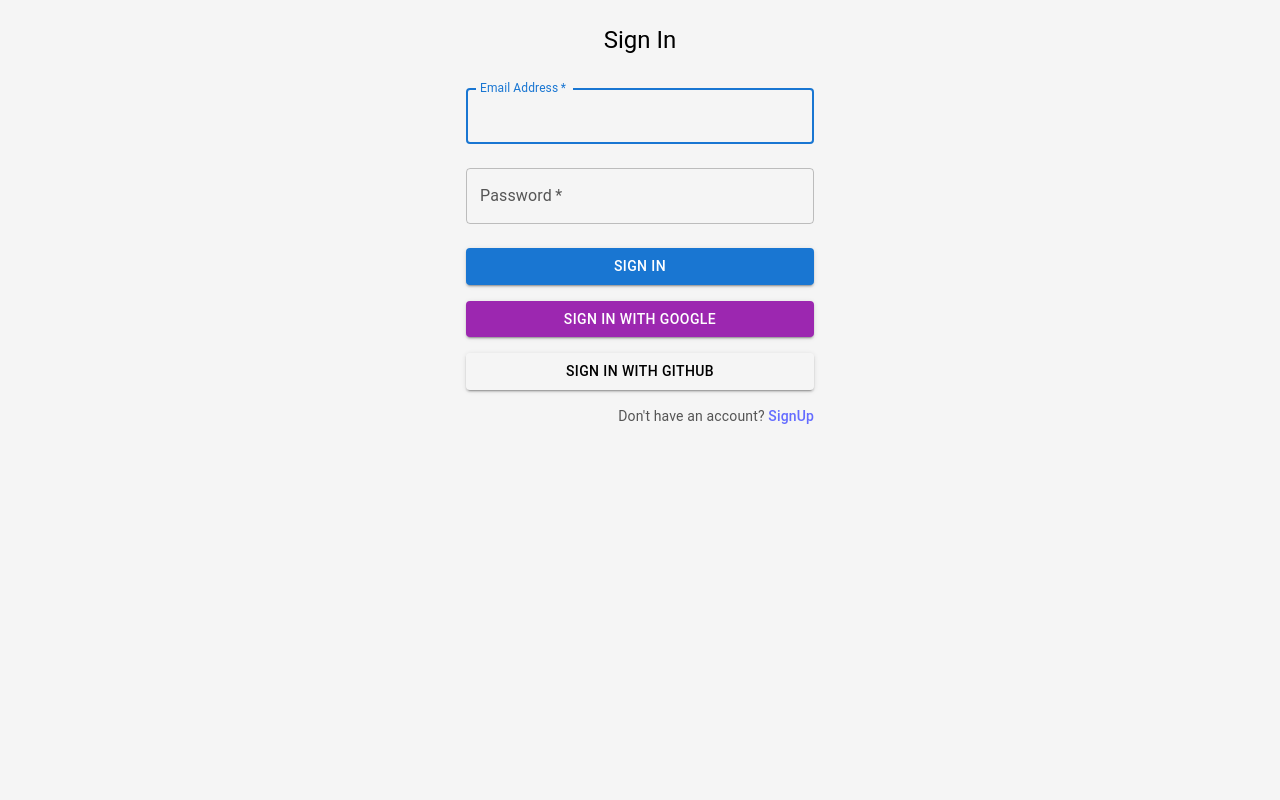
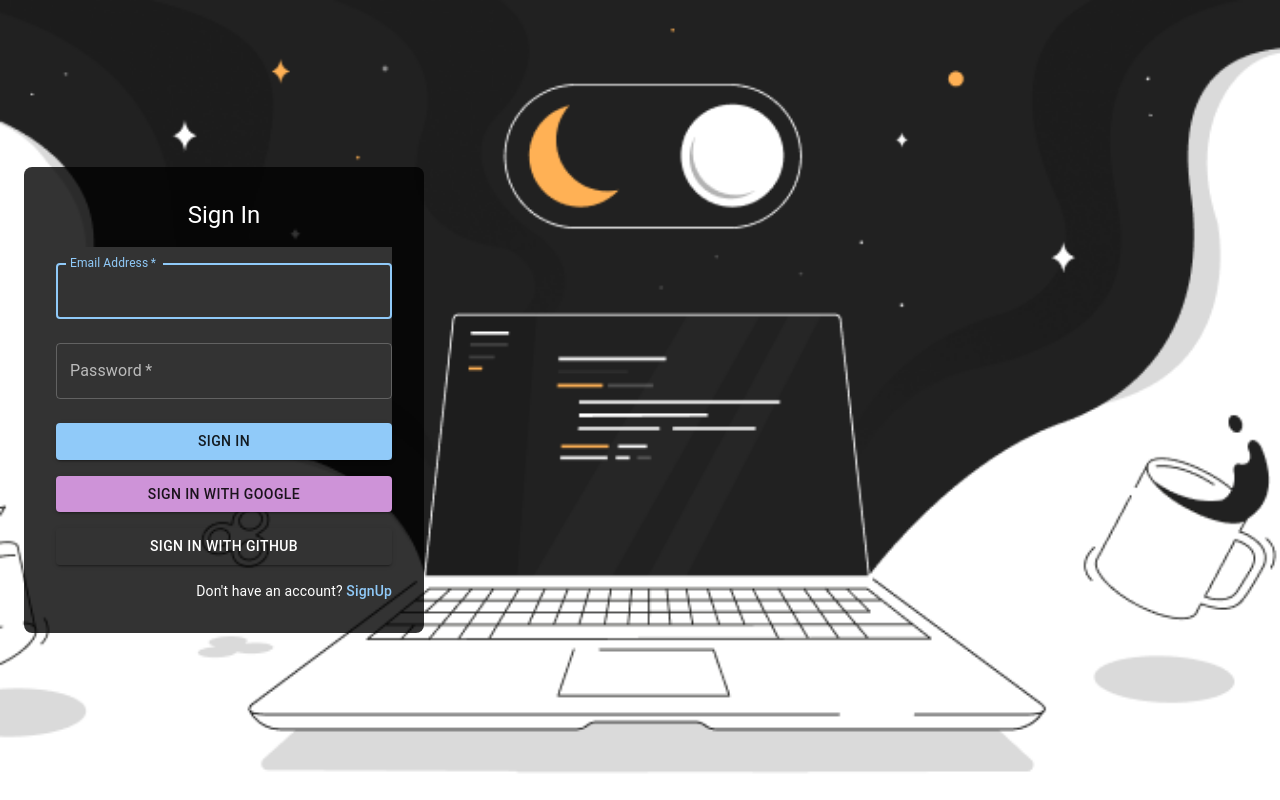
Before and after one commit to ALLURKARSUSHANTH/Open-Devs, a React (Vite) app in the folder frontend/: page /signin in a window 1280 px wide. Built offline with nearby package versions, Linux system fonts and the light colour scheme; no server answers.

Commit message:
Updated signin/signup background, added bottom nav for mobile, and improved chat UI with unread message badges.

```diff
--- a/frontend/src/Theme/toggleTheme.jsx
+++ b/frontend/src/Theme/toggleTheme.jsx
@@ -38,7 +38,7 @@ const ThemeContext = createContext();
 export const useTheme = () => useContext(ThemeContext);
 
 export const ThemeProviderWrapper = ({ children }) => {
-  const [theme, setTheme] = useState('light');
+  const [theme, setTheme] = useState('dark');
 
   const toggleTheme = () => {
     setTheme((prevTheme) => (prevTheme === 'light' ? 'dark' : 'light'));
--- a/frontend/src/components/Chat.jsx
+++ b/frontend/src/components/Chat.jsx
@@ -1,4 +1,4 @@
-import React, { useState, useEffect } from 'react';
+import React, { useState, useEffect , useRef} from 'react';
 import socket from '../context/socket';
 import axios from 'axios';
 import { auth } from '../firebase/firebaseConfig';
@@ -19,6 +19,7 @@ import {
   useMediaQuery,
   useTheme,
   IconButton,
+  Badge,
 } from '@mui/material';
 import { styled } from '@mui/system';
 import ArrowBackIcon from '@mui/icons-material/ArrowBack';
@@ -33,8 +34,20 @@ const StyledPaper = styled(Paper)(({ theme }) => ({
 
 const MessageBubble = styled(Paper)(({ theme, isSender }) => ({
   padding: theme.spacing(1.5),
-  backgroundColor: isSender ? theme.palette.primary.main : theme.palette.grey[200],
-  color: isSender ? '#fff' : theme.palette.text.primary,
+  backgroundColor: isSender
+    ? theme.palette.mode === 'dark'
+      ? theme.palette.primary.dark
+      : theme.palette.primary.main
+    : theme.palette.mode === 'dark'
+    ? theme.palette.grey[800]
+    : theme.palette.grey[200],
+  color: isSender
+    ? theme.palette.getContrastText(
+        theme.palette.mode === 'dark'
+          ? theme.palette.primary.dark
+          : theme.palette.primary.main
+      )
+    : theme.palette.text.primary,
   borderRadius: isSender ? '12px 12px 0 12px' : '12px 12px 12px 0',
   maxWidth: '70%',
   wordWrap: 'break-word',
@@ -49,9 +62,21 @@ const Chat = () => {
   const [activeUsers, setActiveUsers] = useState([]);
   const [loadingConnections, setLoadingConnections] = useState(false);
   const [loadingMessages, setLoadingMessages] = useState(false);
+  const [unreadCount, setUnreadCount] = useState({});
+  const messageRef = useRef(null);
+
 
   const theme = useTheme();
   const isSmallScreen = useMediaQuery(theme.breakpoints.down('sm'));
+
+  const scrollToBottom = () => {
+    messageRef.current?.scrollIntoView({ behavior: 'smooth' });
+  };
+
+
+  useEffect(() => {
+    scrollToBottom();
+  }, [messages]);
 
   // Get the logged-in user's UID
   useEffect(() => {
@@ -74,6 +99,11 @@ const Chat = () => {
         try {
           const response = await axios.get(`http://localhost:5000/connections/connected/${userId}`);
           setConnections(response.data.connections);
+          const initialUnreadMessages = {};
+          response.data.connections.forEach((connection) => {
+            initialUnreadMessages[connection._id] = 0;
+          });
+          setUnreadCount(initialUnreadMessages);
         } catch (error) {
           console.error('Failed to fetch connections:', error);
         } finally {
@@ -93,6 +123,11 @@ const Chat = () => {
         try {
           const response = await axios.get(`http://localhost:5000/messages/${userId}/${selectedConnection}`);
           setMessages(response.data);
+          setUnreadCount((prevUnreadCount) => ({
+            ...prevUnreadCount,
+            [selectedConnection]: 0,
+          })
+          )
         } catch (error) {
           console.error('Failed to fetch messages:', error);
         } finally {
@@ -122,6 +157,13 @@ const Chat = () => {
           newMessage.receiverId === selectedConnection
         ) {
           setMessages((prevMessages) => [...prevMessages, newMessage]);
+        }
+
+        if(newMessage.senderId !== selectedConnection) {
+          setUnreadCount((prevUnreadCount) => ({
+            ...prevUnreadCount,
+            [newMessage.senderId]: (prevUnreadCount[newMessage.senderId]  || 0)+ 1,
+          }));
         }
       });
     }
@@ -205,10 +247,15 @@ const Chat = () => {
                     },
                   }}
                 >
+                  <Badge
+                  badgeContent={unreadCount[connection._id] || 0}
+                  color="error"
+                  sx={{ mr: 2 }}>
                   <Avatar
                     src={connection.photoURL}
                     sx={{ width: 40, height: 40, mr: 2 }}
                   />
+                  </Badge>
                   <ListItemText
                     primary={
                       <Typography variant="body1" color="textPrimary">
@@ -288,10 +335,11 @@ const Chat = () => {
                   </Box>
                 ))
               )}
+              <div ref={messageRef}/>
             </StyledPaper>
 
             {/* Message Input */}
-            <Box sx={{ display: 'flex', gap: 2,position: 'sticky', bottom: 0, p: 2, backgroundColor: theme.palette.background.paper }}>
+            <Box sx={{ display: 'inherit', gap: 2,position: 'sticky', bottom: 50, p: 2, backgroundColor: theme.palette.background.paper             }}>
               <TextField
                 fullWidth
                 variant="outlined"
--- a/frontend/src/pages/SignIn.jsx
+++ b/frontend/src/pages/SignIn.jsx
@@ -1,13 +1,19 @@
 import React, { useState } from 'react';
-import { TextField, Button, Box, Typography, Container,Grid } from '@mui/material';
+import { TextField, Button, Box, Typography, Container, Grid, useMediaQuery } from '@mui/material';
 import { useNavigate } from 'react-router-dom';
 import { loginWithEmailAndPassword, signInWithGoogle, signInWithGithub } from '../firebase/auth';
+import devBg from '../assets/devBg.png';
+import { useTheme } from '../Theme/toggleTheme';
 
 const SignIn = () => {
   const [email, setEmail] = useState('');
   const [password, setPassword] = useState('');
   const [loading, setLoading] = useState(false);
   const navigate = useNavigate();
+  const { theme } = useTheme(); // Use the useTheme hook to get the current theme
+  const isMobile = useMediaQuery((theme) => theme.breakpoints.down('sm')); // Check if the screen is mobile
+
+  const backgroundImage = `url(${devBg})`; // Wrap the image path in url()
 
   const handleSubmit = async (e) => {
     e.preventDefault();
@@ -41,20 +47,59 @@ import { loginWithEmailAndPassword, signInWithGoogle, signInWithGithub } from '.
   };
 
   return (
-          <Container maxWidth="xs">
+    <Container
+      maxWidth={false}
+      sx={{
+        display: 'flex',
+        flexDirection: 'row', // Column for mobile, row for desktop
+        alignItems: 'center',
+        justifyContent: 'center',
+        height: '100vh',
+        background: backgroundImage , // Show background image below in mobile
+        backgroundSize: 'cover',
+        backgroundPosition: 'center',
+        backgroundRepeat: 'no-repeat',
+      }}
+    >
+      {/* Left Side (Image for Desktop) */}
+      {!isMobile && (
         <Box
           sx={{
+            flex: 1,
+            height: '100vh',
+            backgroundImage: 'none',
+            backgroundSize: 'cover',
+            backgroundPosition: 'center',
+            backgroundRepeat: 'no-repeat',
+            order:2,
+          }}
+        />
+      )}
+
+      {/* Right Side (Form) */}
+      <Box
+        sx={{
+          flex: 1,
           display: 'flex',
           flexDirection: 'column',
           alignItems: 'center',
-                  padding: 3,
+          justifyContent: 'center',
+          padding: 4,
+          backgroundColor: theme === 'light' ? 'rgba(255, 255, 255, 0.8)' : 'rgba(0, 0, 0, 0.8)', // Semi-transparent background
+          borderRadius: 2,
+          maxWidth: '400px',
+          width: '100%',
+          margin: isMobile ? 2 : 0, // Add margin in mobile view
+          order : isMobile ? 2: 1, // Change the order in mobile view
         }}
       >
-                <Typography component="h1" variant="h5" sx={{ marginBottom: 2 }}>
+        <Typography component="h1" variant="h5" sx={{ marginBottom: 2, color: theme === 'light' ? '#000000' : '#ffffff' }}>
           Sign In
         </Typography>
 
-                <form onSubmit={handleSubmit} noValidate sx={{ width: '100%' }}>
+        <Box component="form" onSubmit={handleSubmit} noValidate
+        sx={{ width: '100%' ,
+          backgroundColor: theme === 'light' ? '#ffffff' : '#333333'}}>
           <TextField
             variant="outlined"
             margin="normal"
@@ -64,6 +109,7 @@ import { loginWithEmailAndPassword, signInWithGoogle, signInWithGithub } from '.
             autoFocus
             value={email}
             onChange={(e) => setEmail(e.target.value)}
+            sx={{ backgroundColor: theme === 'light' ? '#ffffff' : '#333333', borderRadius: 1 }}
           />
           <TextField
             variant="outlined"
@@ -74,6 +120,7 @@ import { loginWithEmailAndPassword, signInWithGoogle, signInWithGithub } from '.
             type="password"
             value={password}
             onChange={(e) => setPassword(e.target.value)}
+            sx={{ backgroundColor: theme === 'light' ? '#ffffff' : '#333333', borderRadius: 1 }}
           />
 
           <Button
@@ -86,7 +133,8 @@ import { loginWithEmailAndPassword, signInWithGoogle, signInWithGithub } from '.
           >
             {loading ? 'Signing in...' : 'Sign in'}
           </Button>
-                </form>
+        </Box>
+
         <Button
           fullWidth
           variant="contained"
@@ -107,11 +155,12 @@ import { loginWithEmailAndPassword, signInWithGoogle, signInWithGithub } from '.
         >
           Sign in with GitHub
         </Button>
+
         <Grid container justifyContent="flex-end" sx={{ mt: 2 }}>
           <Grid item>
-                            <Typography variant="body2" color="textSecondary">
+            <Typography variant="body2" color={theme === 'light' ? 'textSecondary' : 'textPrimary'}>
               Don't have an account?{' '}
-                              <a href="/signup" style={{ textDecoration: 'none' }}>
+              <a href="/signup" style={{ textDecoration: 'none', color: theme === 'light' ? '#1976d2' : '#90caf9' }}>
                 SignUp
               </a>
             </Typography>
--- a/frontend/src/pages/SignUp.jsx
+++ b/frontend/src/pages/SignUp.jsx
@@ -1,34 +1,35 @@
 import React, { useState } from 'react';
-import { TextField, Button, Box, Typography, Container,Grid } from '@mui/material';
+import { TextField, Button, Box, Typography, Container, Grid, useMediaQuery } from '@mui/material';
 import { useNavigate } from 'react-router-dom';
 import { registerWithEmailAndPassword, signInWithGoogle, signInWithGithub } from '../firebase/auth';
+import devBg from '../assets/devBg.png';
+import { useTheme } from '../Theme/toggleTheme';
 
 const SignUp = () => {
   const [email, setEmail] = useState('');
   const [password, setPassword] = useState('');
-  const [confirmPassword,setConfirmPassword] = useState('');
-
+  const [confirmPassword, setConfirmPassword] = useState('');
   const [loading, setLoading] = useState(false);
   const navigate = useNavigate();
+  const { theme } = useTheme(); // Use the useTheme hook to get the current theme
+  const isMobile = useMediaQuery((theme) => theme.breakpoints.down('sm')); // Check if the screen is mobile
 
+  const backgroundImage = `url(${devBg})`; // Wrap the image path in url()
 
   const handleSubmit = async (e) => {
     e.preventDefault();
-    if(password===confirmPassword){
+    if (password === confirmPassword) {
       setLoading(true);
-    try{
-      await registerWithEmailAndPassword(email,password);
+      try {
+        await registerWithEmailAndPassword(email, password);
         navigate('/');
-    }
-    catch(error){
-      console.log('Error signing Up:',error.message);
-    }
-    finally{
+      } catch (error) {
+        console.log('Error signing Up:', error.message);
+      } finally {
         setLoading(false);
       }
-  }
-  else{
-    alert("Passwords do not match");
+    } else {
+      alert('Passwords do not match');
     }
   };
 
@@ -51,20 +52,57 @@ const handleGithubSignIn = async () => {
   };
 
   return (
-    <Container maxWidth="xs">
+    <Container
+      maxWidth={false}
+      sx={{
+        display: 'flex',
+        flexDirection: 'row', // Column for mobile, row for desktop
+        alignItems: 'center',
+        justifyContent: 'center',
+        height: '100vh',
+        background: backgroundImage, // Show background image below in mobile
+        backgroundSize: 'cover',
+        backgroundPosition: 'center',
+        backgroundRepeat: 'no-repeat',
+      }}
+    >
+      {/* Left Side (Image for Desktop) */}
+      {!isMobile && (
         <Box
           sx={{
+            flex: 1,
+            height: '100vh',
+            backgroundImage: 'none',
+            backgroundSize: 'cover',
+            backgroundPosition: 'center',
+            backgroundRepeat: 'no-repeat',
+            order: 2,
+          }}
+        />
+      )}
+
+      {/* Right Side (Form) */}
+      <Box
+        sx={{
+          flex: 1,
           display: 'flex',
           flexDirection: 'column',
           alignItems: 'center',
-          padding: 3,
+          justifyContent: 'center',
+          padding: 4,
+          backgroundColor: theme === 'light' ? 'rgba(255, 255, 255, 0.8)' : 'rgba(0, 0, 0, 0.8)', // Semi-transparent background
+          borderRadius: 2,
+          maxWidth: '400px',
+          width: '100%',
+          margin: isMobile ? 2 : 0, // Add margin in mobile view
+          order: isMobile ? 2 : 1, // Change the order in mobile view
         }}
       >
-        <Typography component="h1" variant="h5" sx={{ marginBottom: 2 }}>
+        <Typography component="h1" variant="h5" sx={{ marginBottom: 2, color: theme === 'light' ? '#000000' : '#ffffff' }}>
           Sign Up
         </Typography>
 
-        <form onSubmit={handleSubmit} noValidate sx={{ width: '100%' }}>
+        <Box component="form" onSubmit={handleSubmit} noValidate sx={{ width: '100%', backgroundColor: theme === 'light' ? '#ffffff' : '#333333' }}>
           <TextField
             variant="outlined"
             margin="normal"
@@ -74,6 +112,7 @@ const handleGithubSignIn = async () => {
             autoFocus
             value={email}
             onChange={(e) => setEmail(e.target.value)}
+            sx={{ backgroundColor: theme === 'light' ? '#ffffff' : '#333333', borderRadius: 1 }}
           />
           <TextField
             variant="outlined"
@@ -84,6 +123,7 @@ const handleGithubSignIn = async () => {
             type="password"
             value={password}
             onChange={(e) => setPassword(e.target.value)}
+            sx={{ backgroundColor: theme === 'light' ? '#ffffff' : '#333333', borderRadius: 1 }}
           />
           <TextField
             variant="outlined"
@@ -94,6 +134,7 @@ const handleGithubSignIn = async () => {
             type="password"
             value={confirmPassword}
             onChange={(e) => setConfirmPassword(e.target.value)}
+            sx={{ backgroundColor: theme === 'light' ? '#ffffff' : '#333333', borderRadius: 1 }}
           />
           <Button
             type="submit"
@@ -105,7 +146,8 @@ const handleGithubSignIn = async () => {
           >
             {loading ? 'Signing up...' : 'Sign up'}
           </Button>
-        </form>
+        </Box>
+
         <Button
           fullWidth
           variant="contained"
@@ -126,11 +168,12 @@ const handleGithubSignIn = async () => {
         >
           Sign in with GitHub
         </Button>
+
         <Grid container justifyContent="flex-end" sx={{ mt: 2 }}>
           <Grid item>
-                    <Typography variant="body2" color="textSecondary">
+            <Typography variant="body2" color={theme === 'light' ? 'textSecondary' : 'textPrimary'}>
               Already have an account?{' '}
-                      <a href="/signin" style={{ textDecoration: 'none' }}>
+              <a href="/signin" style={{ textDecoration: 'none', color: theme === 'light' ? '#1976d2' : '#90caf9' }}>
                 Sign in
               </a>
             </Typography>
```
Also changed, not shown: frontend/src/components/NavBar.jsx (+32 -25 lines), frontend/src/assets/devBg.png (added). Lines whose indentation alone changed are shown as unchanged.
